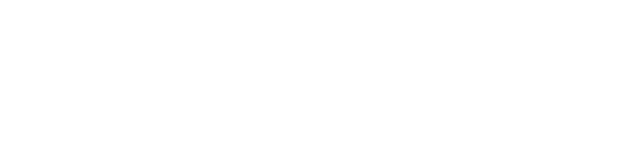
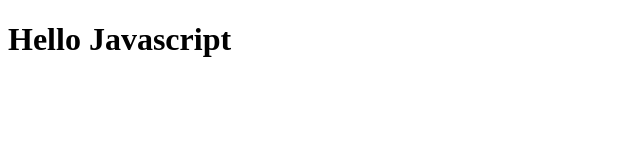
Before and after one commit to OlenaAndrushchenko/JS-Micro-exercises, a website: page src/ex1/ex1.html in a window 1280 px wide. Shown: the whole page, without its empty margins (0-640 px from the left). Drawn offline with Linux system fonts and the light colour scheme.

Commit message:
ex1 done

```diff
--- a/src/ex1/ex1.html
+++ b/src/ex1/ex1.html
@@ -6,7 +6,9 @@
     <title>EX 1</title>
 </head>
 <body>
+    <header id="h1">
 
+    </header>
 </body>
 <script type="module" src="./ex1.js"></script>
 </html>
--- a/src/ex1/ex1.js
+++ b/src/ex1/ex1.js
@@ -0,0 +1,14 @@
+// Given - I am on the html page
+// When the page is rendered
+// Then I see the title Hello Javascript
+
+const title = "Hello Javascript"
+const container = document.getElementById("h1")
+
+function renderTitle(title) {
+    container.innerHTML = /* html */ `<h1>${title}</h1>`
+}
+
+renderTitle(title)
+
+console.log(container)
```
Also changed, not shown: src/ex1/README.md (added).
